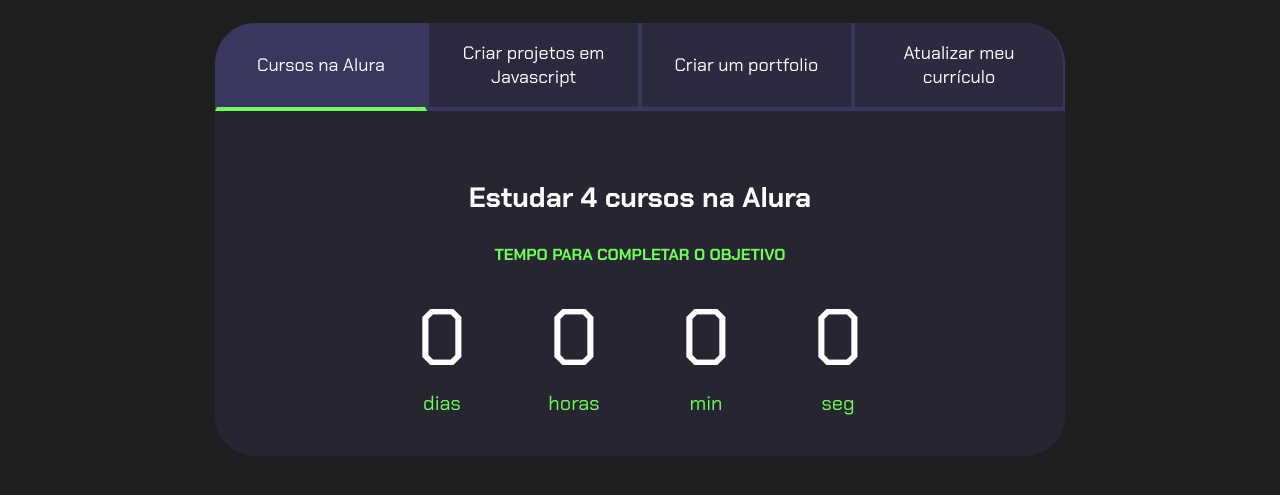
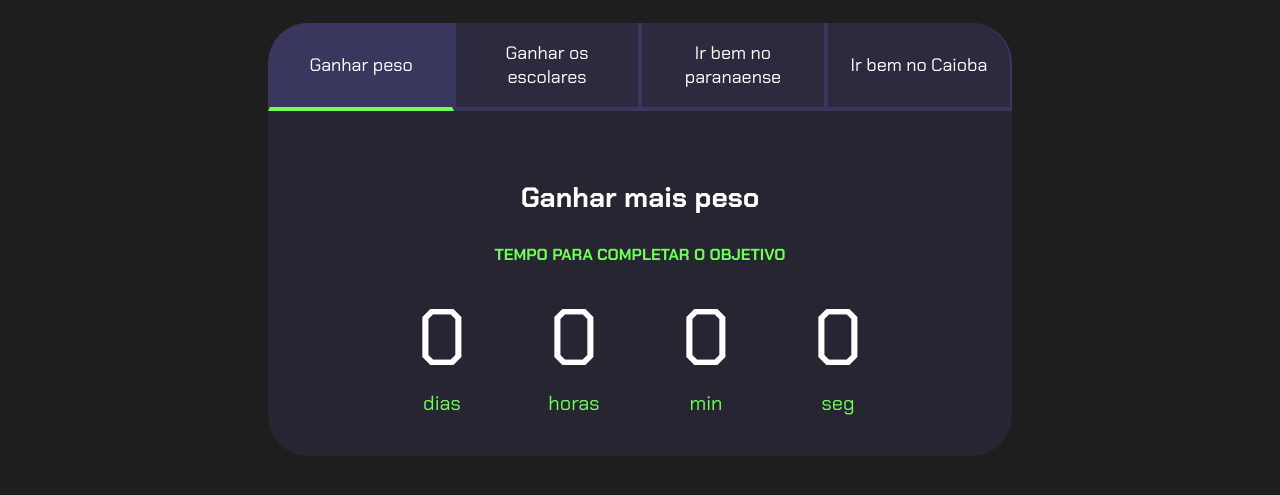
Before and after one commit to killuaisbest/Projeto-de-vida, a plain HTML site: page index.html in a window 1280 px wide. Shown: the part 101-596 px from the top of the page. Drawn offline with Linux system fonts and the light colour scheme.

Commit message:
Update index.html

```diff
--- a/index.html
+++ b/index.html
@@ -13,14 +13,14 @@
         <h2 class="titulo-principal">Meus objetivos do ano<span>_</span></h2>
         <div class="conteudo">
             <div class="botoes">
-                <button class="botao ativo">Cursos na Alura</button>
-                <button class="botao">Criar projetos em Javascript</button>
-                <button class="botao">Criar um portfolio</button>
-                <button class="botao">Atualizar meu currículo</button>
+                <button class="botao ativo">Ganhar peso</button>
+                <button class="botao">Ganhar os escolares</button>
+                <button class="botao">Ir bem no paranaense</button>
+                <button class="botao">Ir bem no Caioba</button>
             </div>
             <div class="abas-textos">
                 <div class="aba-conteudo ativo">
-                    <h3 class="aba-conteudo-titulo-principal">Estudar 4 cursos na Alura</h3>
+                    <h3 class="aba-conteudo-titulo-principal">Ganhar mais peso</h3>
                     <h4 class="aba-conteudo-titulo-secundario">Tempo para completar o objetivo</h4>
                     <div class="contador">
                         <div class="contador-digito">
@@ -42,7 +42,7 @@
                     </div>
                 </div>
                 <div class="aba-conteudo">
-                    <h3 class="aba-conteudo-titulo-principal">Criar 5 projetos em Javascript</h3>
+                    <h3 class="aba-conteudo-titulo-principal">Ir bem no Caioba chess open</h3>
                     <h4 class="aba-conteudo-titulo-secundario">Tempo para completar o objetivo</h4>
                     <div class="contador">
                         <div class="contador-digito">
@@ -64,7 +64,7 @@
                     </div>
                 </div>
                 <div class="aba-conteudo">
-                    <h3 class="aba-conteudo-titulo-principal">Criar um portfolio com os meus 3 melhores projetos</h3>
+                    <h3 class="aba-conteudo-titulo-principal">ir bem no paranaense</h3>
                     <h4 class="aba-conteudo-titulo-secundario">Tempo para completar o objetivo</h4>
                     <div class="contador">
                         <div class="contador-digito">
@@ -86,7 +86,7 @@
                     </div>
                 </div>
                 <div class="aba-conteudo">
-                    <h3 class="aba-conteudo-titulo-principal">Atualizar meu curriculo com os certificados da Alura</h3>
+                    <h3 class="aba-conteudo-titulo-principal">Ganhar os jogos escolares</h3>
                     <h4 class="aba-conteudo-titulo-secundario">Tempo para completar o objetivo</h4>
                     <div class="contador">
                         <div class="contador-digito">
```
